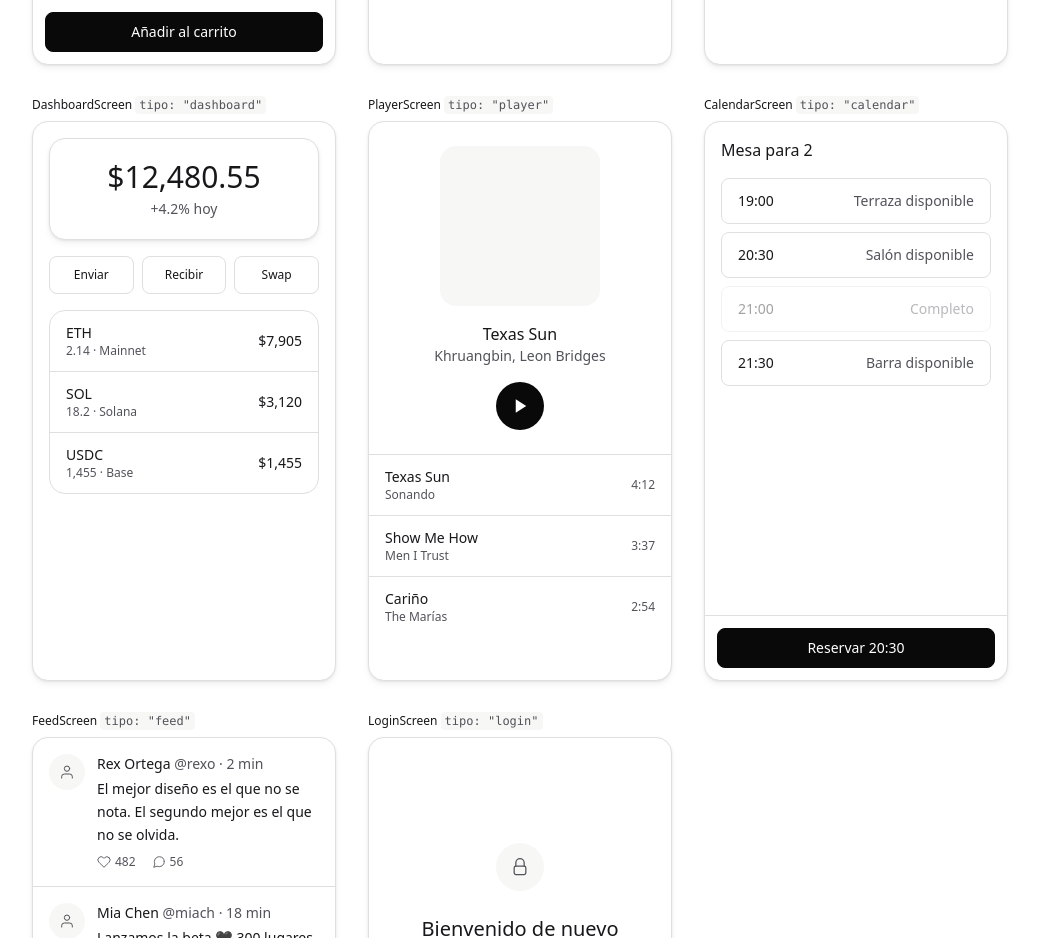
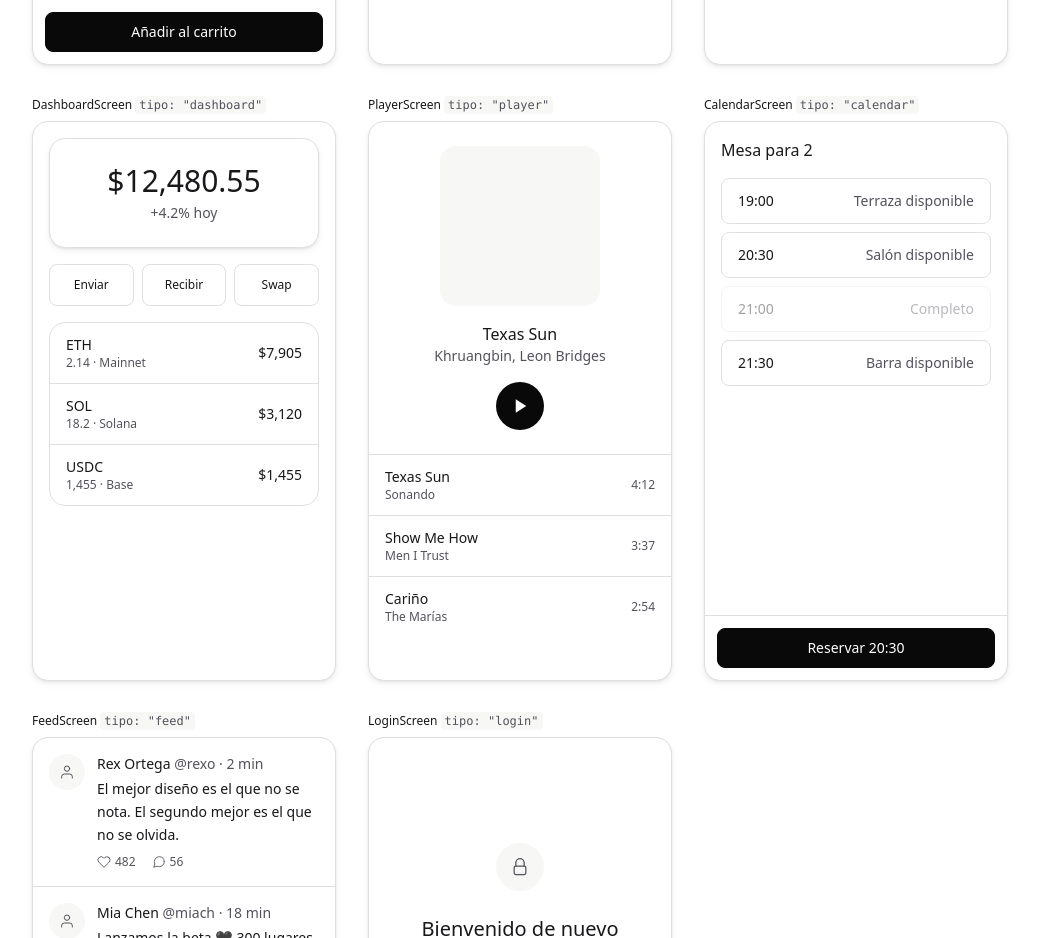
Before and after one commit to turbillon50/catalogo-compoentes, a Next.js app: page /screens in a window 1280 px wide. Shown: the part 1400-2338 px from the top of the page, without its empty margins (120-1159 px from the left). Built offline with nearby package versions, Linux system fonts and the light colour scheme.

Commit message:
feat: DashboardScreen con tabular-nums en saldo/montos y easing propietario

```diff
--- a/components/screens/DashboardScreen.tsx
+++ b/components/screens/DashboardScreen.tsx
@@ -22,8 +22,8 @@ export interface DashboardScreenProps {
 export function DashboardScreen({ saldo, cambio, acciones, movs, onAccion, className }: DashboardScreenProps) {
   return (
     <div className={cn("p-4", className)}>
-      <div className="mb-4 rounded-vfc-lg border border-[var(--vfc-border)] bg-[var(--vfc-surface)] p-5 text-center shadow-vfc">
-        <p className="text-3xl font-medium text-[var(--vfc-fg)]">{saldo}</p>
+      <div className="mb-4 rounded-vfc-lg border border-[var(--vfc-border)] bg-[var(--vfc-surface)] p-6 text-center shadow-vfc">
+        <p className="text-3xl font-medium tabular-nums text-[var(--vfc-fg)]">{saldo}</p>
         <p className="mt-1 text-sm text-[var(--vfc-fg-muted)]">{cambio}</p>
       </div>
 
@@ -33,7 +33,7 @@ export function DashboardScreen({ saldo, cambio, acciones, movs, onAccion, class
             key={i}
             type="button"
             onClick={() => onAccion?.(i)}
-            className="rounded-vfc border border-[var(--vfc-border)] py-2.5 text-xs font-medium text-[var(--vfc-fg)] hover:border-[var(--vfc-border-strong)] hover:bg-[var(--vfc-surface-2)]"
+            className="rounded-vfc border border-[var(--vfc-border)] py-3 text-xs font-medium text-[var(--vfc-fg)] transition-colors duration-150 ease-casa hover:border-[var(--vfc-border-strong)] hover:bg-[var(--vfc-surface-2)]"
           >
             {a}
           </button>
@@ -49,7 +49,7 @@ export function DashboardScreen({ saldo, cambio, acciones, movs, onAccion, class
             </div>
             <span
               className={cn(
-                "text-sm font-medium",
+                "text-sm font-medium tabular-nums",
                 mv.neg ? "text-[var(--vfc-danger)]" : "text-[var(--vfc-fg)]"
               )}
             >
```
